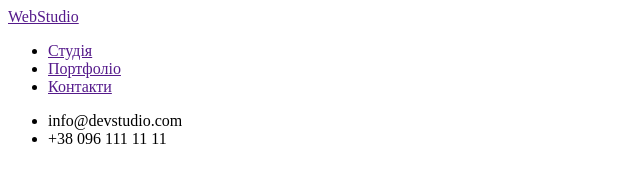
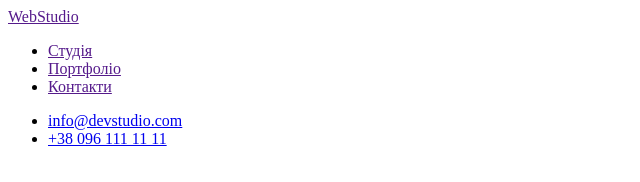
Before and after one commit to SerhiiMukhin/goit-markup-hw-01, a plain HTML site: page index.html in a window 1280 px wide. Shown: the whole page, without its empty margins (0-640 px from the left). Drawn offline with Linux system fonts and the light colour scheme.

Commit message:
Edit header

```diff
--- a/index.html
+++ b/index.html
@@ -1,4 +1,4 @@
-<!DOCTYPE html>
+<!doctype html>
 <html lang="uk">
 <head>
     <meta charset="UTF-8">
@@ -11,15 +11,15 @@
         <a href="">WebStudio</a>
         <nav>
             <ul>
-                <li><a href="">Студія</a></li>
-                <li><a href="">Портфоліо</a></li>
-                <li><a href="">Контакти</a></li>
+                <li> <a href="">Студія</a></li>
+                <li> <a href="">Портфоліо</a></li>
+                <li> <a href="">Контакти</a></li>
             </ul>
         </nav>
-        <ul>
-            <li><a mailto="info@devstudio.com">info@devstudio.com</a></li>
-            <li><a tel="+380961111111">+38 096 111 11 11</a></li>
-        </ul>
+            <ul>
+                <li> <a href="mailto:info@devstudio.com">info@devstudio.com</a></li>
+                <li> <a href="tel:+380961111111">+38 096 111 11 11</a></li>
+            </ul>
     </header>
     <main>
 
```
